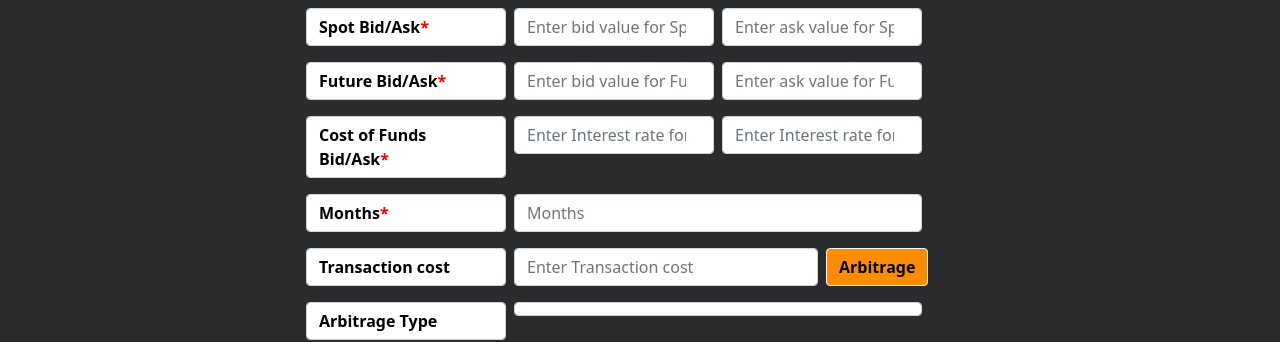
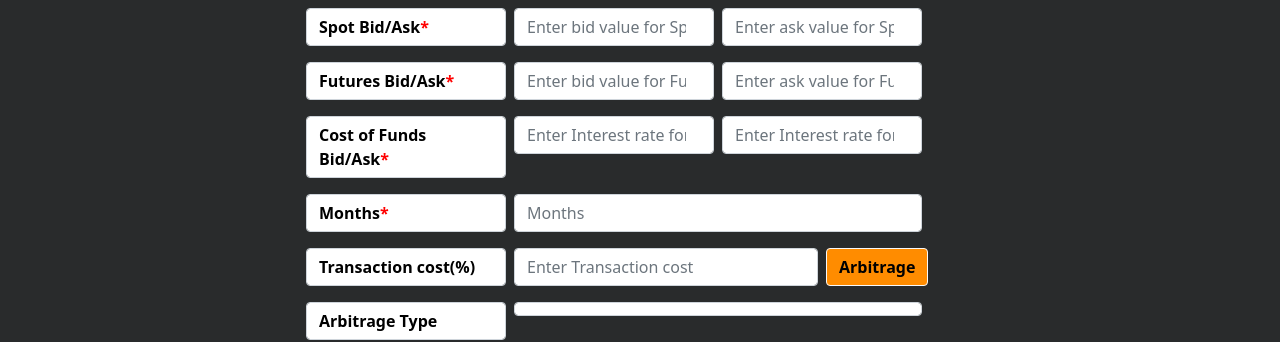
Before and after one commit to nishibothra/ArbitrageFrontEnd, an Angular app in the folder ArbitrageFrontEnd-master/: page /cc/calculator in a window 1280 px wide. Shown: the part 288-630 px from the top of the page. Built offline with nearby package versions, Linux system fonts and the light colour scheme.

Commit message:
label change cc

```diff
--- a/ArbitrageFrontEnd-master/src/app/component/cc-calculator/cc-calculator.component.html
+++ b/ArbitrageFrontEnd-master/src/app/component/cc-calculator/cc-calculator.component.html
@@ -71,16 +71,16 @@
             <div class="row g-2">
                 <div class="col-md-2">
                     <label type="text" class="form-control" aria-label="Future"
-                        style="color: black;"><b>Future Bid/Ask<span class="nowrap" style="color: red;">*</span></b></label>
+                        style="color: black;"><b>Futures Bid/Ask<span class="nowrap" style="color: red;">*</span></b></label>
                 </div>
                 <div class="col-md-2">
                     <input type="number" class="form-control" name="bid_futurePrice" [(ngModel)]="Input.bid_futurePrice"
-                        placeholder="Enter bid value for Future Price" aria-label="Bid For Spot">
+                        placeholder="Enter bid value for Futures Price" aria-label="Bid For Spot">
 
                 </div>
                 <div class="col-md-2">
                     <input type="number" class="form-control" name="ask_futurePrice" [(ngModel)]="Input.ask_futurePrice"
-                        placeholder="Enter ask value for Future Price" aria-label="Ask For Futures">
+                        placeholder="Enter ask value for Futures Price" aria-label="Ask For Futures">
                 </div>
                 <div *ngIf="Input.ask_futurePrice<=Input.bid_futurePrice" class="col-md-3" id="alert" role="alert">
                     <p><b>*Ask price should be more than Bid price.</b></p>
@@ -134,7 +134,7 @@
             <div class="row g-2">
                 <div class="col-md-2">
                     <label type="text" style="background-color: #292b2c ;" class="form-control" aria-label="brokerage"
-                        style="color: black;"><b>Transaction cost</b></label>
+                        style="color: black;"><b>Transaction cost(%)</b></label>
                 </div>
                 <div class="col-md-3">
                     <input type="number" class="form-control" name="brokerage" [(ngModel)]="Input.brokerage"
--- a/ArbitrageFrontEnd-master/src/app/component/cc-random/cc-random.component.html
+++ b/ArbitrageFrontEnd-master/src/app/component/cc-random/cc-random.component.html
@@ -43,7 +43,7 @@
             <!-- Brokerage -->
             <div class="row g-2">
                 <div class="col-md-2">
-                    <label type="text" class="form-control" style="color: black;"><b>Transaction Cost</b></label>
+                    <label type="text" class="form-control" style="color: black;"><b>Transaction Cost(%)</b></label>
                 </div>
                 <div class="col-md-4">
                     <label type="text" class="form-control" name="brokerage"
```
